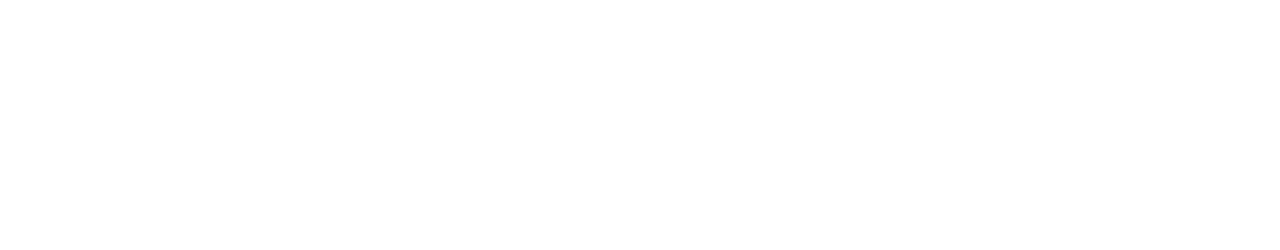
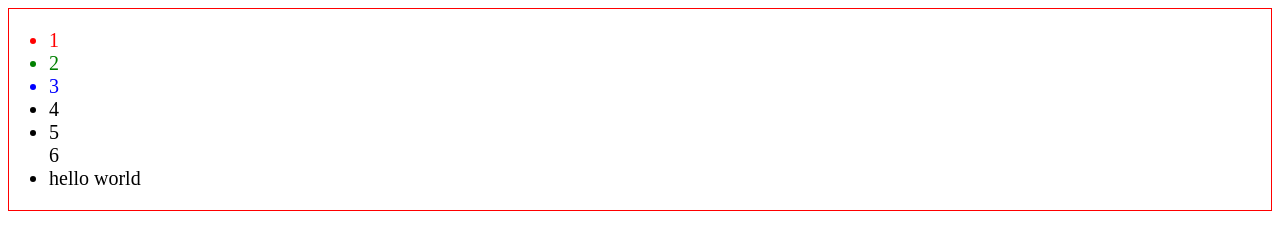
Before and after one commit to apprehen/mini-vue, a website built with Vite: page index.html in a window 1280 px wide. Built offline with nearby package versions, Linux system fonts and the light colour scheme.

Commit message:
完成render部分函数功能

```diff
--- a/src/index.js
+++ b/src/index.js
@@ -1,8 +1,39 @@
-import { effect } from "./reactive/effect";
-import { reactive } from "./reactive/reactive";
-import { ref } from "./reactive/ref";
-const observed = (window.observed=reactive({ count: 0 }))
-const foo = (window.foo=ref(1))
-effect(() => {
-  console.log('EXPLOSIONING ' + foo.value)
-})
+// import { effect } from "./reactive/effect";
+// import { reactive } from "./reactive/reactive";
+// import { ref } from "./reactive/ref";
+// const observed = (window.observed=reactive({ count: 0 }))
+// const foo = (window.foo=ref(1))
+// effect(() => {
+//   console.log('EXPLOSIONING ' + foo.value)
+// })
+
+import { render,h,Text,Fragment } from "./runtime"
+
+const vnode = h(
+  'div',
+  {
+    class: 'a b',
+    style: {
+      border: '1px solid red',
+      fontSize: '20px'
+    },
+    onClick: () => {
+      console.log('click')
+    },
+    id: 'foo',
+    checked: '',
+    custom: false,
+  },
+  [
+    h('ul',null,[
+      h('li',{style:{color:'red'}},'1'),
+      h('li',{style:{color:'green'}},'2'),
+      h('li',{style:{color:'blue'}},'3'),
+      h(Fragment,null,[h('li',null,'4'),h('li',null,'5')]),
+      h(Text,null,'6'),
+      h('li',null,'hello world')
+    ])
+  ]
+)
+
+render(vnode,document.body)
--- a/src/reactive/computed.js
+++ b/src/reactive/computed.js
@@ -41,5 +41,4 @@ class ComputedRefImpl{
   set value(newValue){
     this._setter(newValue)
   }
-
 }
--- /dev/null
+++ b/src/runtime/index.js
@@ -0,0 +1,2 @@
+export {h, Fragment, Text, ShapeFlags} from './vnode'
+export {render} from './render'
--- /dev/null
+++ b/src/runtime/render.js
@@ -0,0 +1,94 @@
+import { ShapeFlags } from "./vnode";
+export function render (vnode,container) {
+  mount(vnode,container)
+}
+
+function mount (vnode,container) {
+  const { shapeFlag } = vnode
+  if(shapeFlag & ShapeFlags.ELEMENT){
+    mountElement(vnode,container)
+  }else if(shapeFlag & ShapeFlags.TEXT){
+    mountText(vnode,container)
+  }else if(shapeFlag & ShapeFlags.FRAGMENT){
+    mountFragment(vnode,container)
+  }else if(shapeFlag & ShapeFlags.COMPONENT){
+    mountComponent(vnode,container)
+  }
+}
+
+function mountElement (vnode,container) {
+  const { type,props } = vnode
+  const el = document.createElement(type)
+  // 挂载属性
+  moutProps(props,el)
+  // 挂载子节点
+  mountChildren(vnode,el)
+  container.appendChild(el)
+}
+
+function mountText (vnode,container) {
+  const textNode = document.createTextNode(vnode.children)
+  container.appendChild(textNode)
+}
+
+function mountFragment (vnode,container) {
+  mountChildren(vnode,container)
+
+}
+
+function mountComponent (vnode,container) {
+}
+/*
+  props类型
+  {
+    class:'xxx',
+    style:{
+      color:'red'
+      fontsize:'20px'
+    }
+  }
+*/
+const domPropsRE = /\[A-Z]|^(?:value|checked|selected|muted)$/
+
+function moutProps (props,el) {
+  for(const key in props){
+    const value = props[key]
+    switch (key) {
+      case 'class':
+        el.className = value
+        break;
+      case 'style':
+        for(const styleName in value){
+          el.style[styleName] = value[styleName]
+        }
+        break;
+      default:
+        if(/^on[^a-z]/.test(key)){
+          const eventName = key.slice(2).toLowerCase()
+          el.addEventListener(eventName,value )
+        } else if(domPropsRE.test(key)){
+          // {"checked":''}
+          if(value === '' && typeof el[key] === 'boolean'){
+            value = true
+          }
+          el[key] = value
+        } else {
+          if(value == null || value === false){
+            el.removeAttribute(key)
+          } else{
+            el.setAttribute(key,value)
+          }
+        }
+        break;
+    }
+  }
+}
+
+function mountChildren (vnode,container) {
+  const {shapeFlag,children} = vnode
+  if(shapeFlag & ShapeFlags.TEXT_CHILDREN){
+    mountText(vnode,container)
+  } else if(shapeFlag & ShapeFlags.ARRAY_CHILDREN){
+    children.forEach(child => mount(child,container))
+  }
+}
--- /dev/null
+++ b/src/runtime/vnode.js
@@ -0,0 +1,46 @@
+import { isArray, isNumber, isString } from "../utils"
+export const ShapeFlags = {
+  ELEMENT: 1, // 0000000000000001
+  TEXT: 1 << 1, // 0000000000000010
+  FRAGMENT: 1 << 2, // 0000000000000100
+  COMPONENT: 1 << 3, // 0000000000001000
+  TEXT_CHILDREN: 1 << 4, // 0000000000001000
+  ARRAY_CHILDREN: 1 << 5, // 0000000000100000
+  CHILDREN: (1<<4)|(1<<5)
+}
+
+export const Text = Symbol('Text')
+export const Fragment = Symbol('Fragment')
+
+/**
+ *
+ * @param {string | Object | Text | Fragment} type
+ * @param {Object | null} props
+ * @param {String | Array | null | number} children
+ * @returns {VNode}
+ */
+export function h (type, props, children) {
+  let shapeFlag = 0
+  if (isString(type)) {
+    shapeFlag = ShapeFlags.ELEMENT
+  } else if (type === Text) {
+    shapeFlag = ShapeFlags.TEXT
+  } else if (type === Fragment) {
+    shapeFlag = ShapeFlags.FRAGMENT
+  } else {
+    shapeFlag = ShapeFlags.COMPONENT
+  }
+  if(isString(children)||isNumber(children)){
+    // a|=b ==>
+    shapeFlag |= ShapeFlags.TEXT_CHILDREN
+    children = children.toString()
+  } else if (isArray(children)) {
+    shapeFlag |= ShapeFlags.ARRAY_CHILDREN
+  }
+  return {
+    type,
+    props,
+    children,
+    shapeFlag
+  }
+}
--- a/src/utils/index.js
+++ b/src/utils/index.js
@@ -11,6 +11,18 @@ export function isArray(target){
   return Array.isArray(target)
 }
 
+export function isString(target){
+  return typeof target === 'string'
+}
+
+export function isNumber (target) {
+  return typeof target === 'number'
+}
+
+export function isBoolean (target) {
+  return typeof target === 'boolean'
+}
+
 export function isFunction(target){
   return typeof target === 'function'
 }
```
Also changed, not shown: index.html (+0 -1 lines), dist/mini-vue.es.js, dist/mini-vue.umd.js, src/runtime/readme.md (added).
